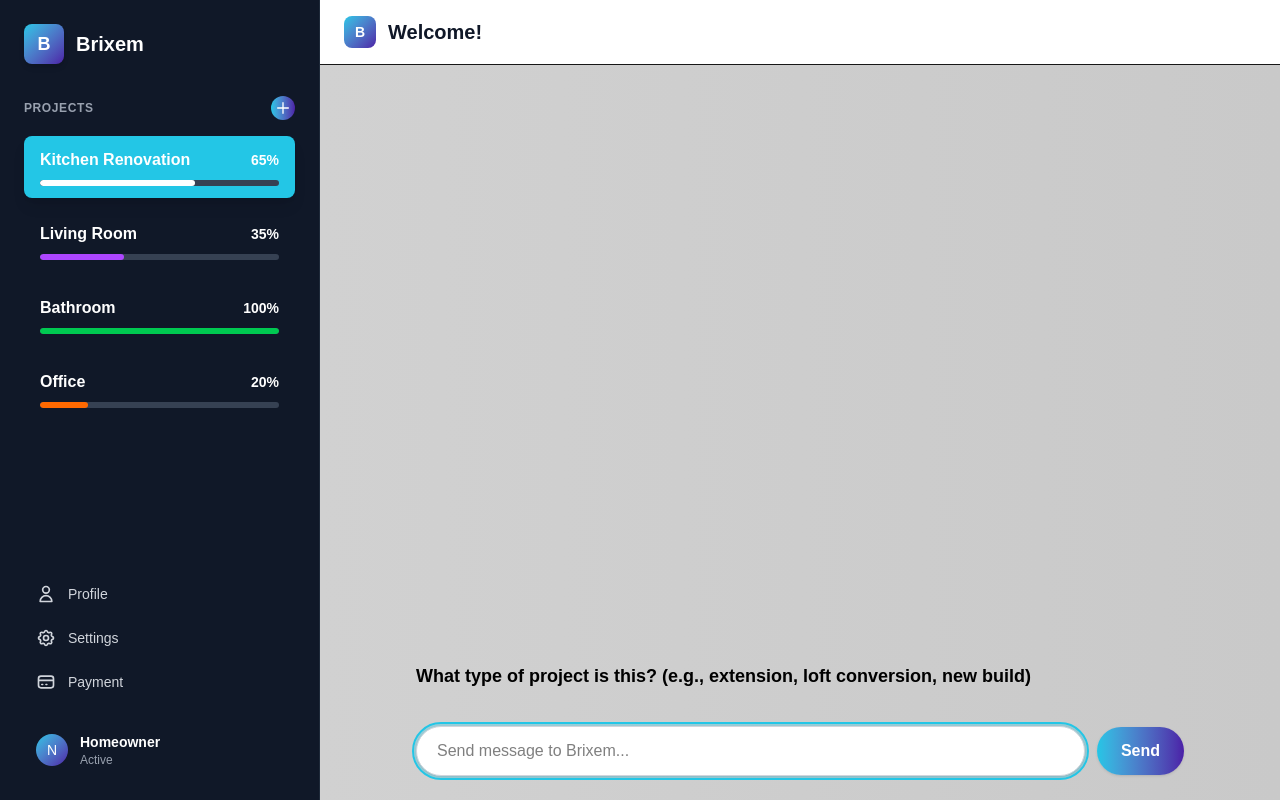
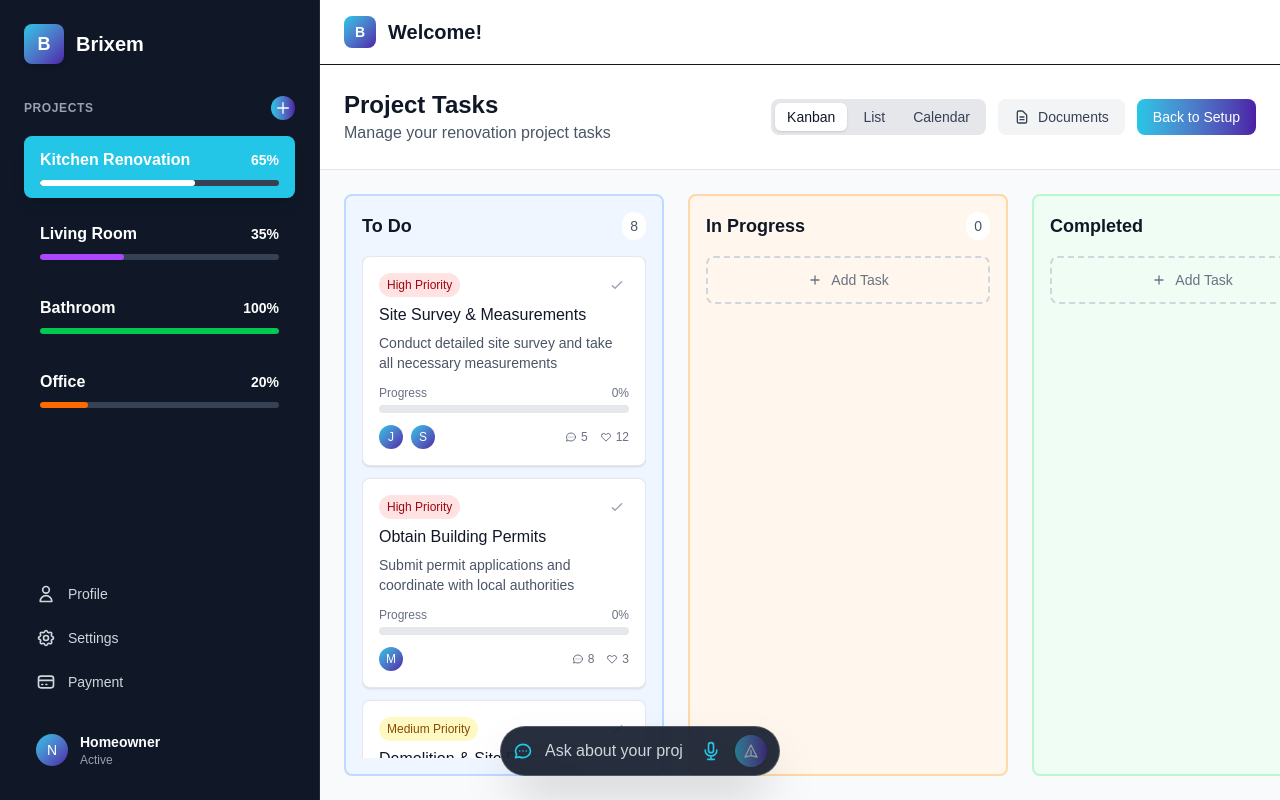
Before and after one commit to matiniy/Brixem-AI, a Next.js app: page /dashboard/homeowner in a window 1280 px wide. Built offline with nearby package versions, Linux system fonts and the light colour scheme.

Commit message:
Fix Documents panel functionality and add sample documents - Implemented Documents button onClick handler to toggle panel - Added proper active state styling for Documents button - Added sample documents for in-progress and completed projects - Documents panel now opens and closes correctly

```diff
--- a/src/app/dashboard/homeowner/page.tsx
+++ b/src/app/dashboard/homeowner/page.tsx
@@ -338,9 +338,24 @@ export default function HomeownerDashboard() {
           description: "",
           dates: ""
         },
-        sowReady: false,
-        documents: [],
-        showKanban: false,
+        sowReady: p.status === "completed" || p.status === "in-progress",
+        documents: p.status === "completed" || p.status === "in-progress" ? [
+          {
+            id: "sow-1",
+            name: "Scope of Works",
+            type: "sow",
+            status: "ready" as const,
+            createdAt: new Date(Date.now() - 7 * 24 * 60 * 60 * 1000).toISOString() // 7 days ago
+          },
+          {
+            id: "wbs-1",
+            name: "Work Breakdown Structure",
+            type: "wbs",
+            status: "ready" as const,
+            createdAt: new Date(Date.now() - 5 * 24 * 60 * 60 * 1000).toISOString() // 5 days ago
+          }
+        ] : [],
+        showKanban: p.status === "completed" || p.status === "in-progress",
         isTransitioning: false,
         tasks: projectTasks[p.id] || [],
         setupInput: "",
@@ -1229,9 +1244,17 @@ export default function HomeownerDashboard() {
                       </button>
                     </div>
                     <button
-                      onClick={() => {}}
+                      onClick={() => {
+                        setProjectStates(prev => {
+                          const state = { ...prev };
+                          const proj = { ...state[activeProject] };
+                          proj.documentsPanelOpen = !proj.documentsPanelOpen;
+                          state[activeProject] = proj;
+                          return state;
+                        });
+                      }}
                       className={`px-3 sm:px-4 py-2 text-xs sm:text-sm rounded-lg transition flex items-center gap-2 touch-manipulation ${
-                        false
+                        currentState.documentsPanelOpen
                           ? 'bg-blue-100 text-blue-700'
                           : 'bg-gray-100 text-gray-700 hover:bg-gray-200'
                       }`}
```
